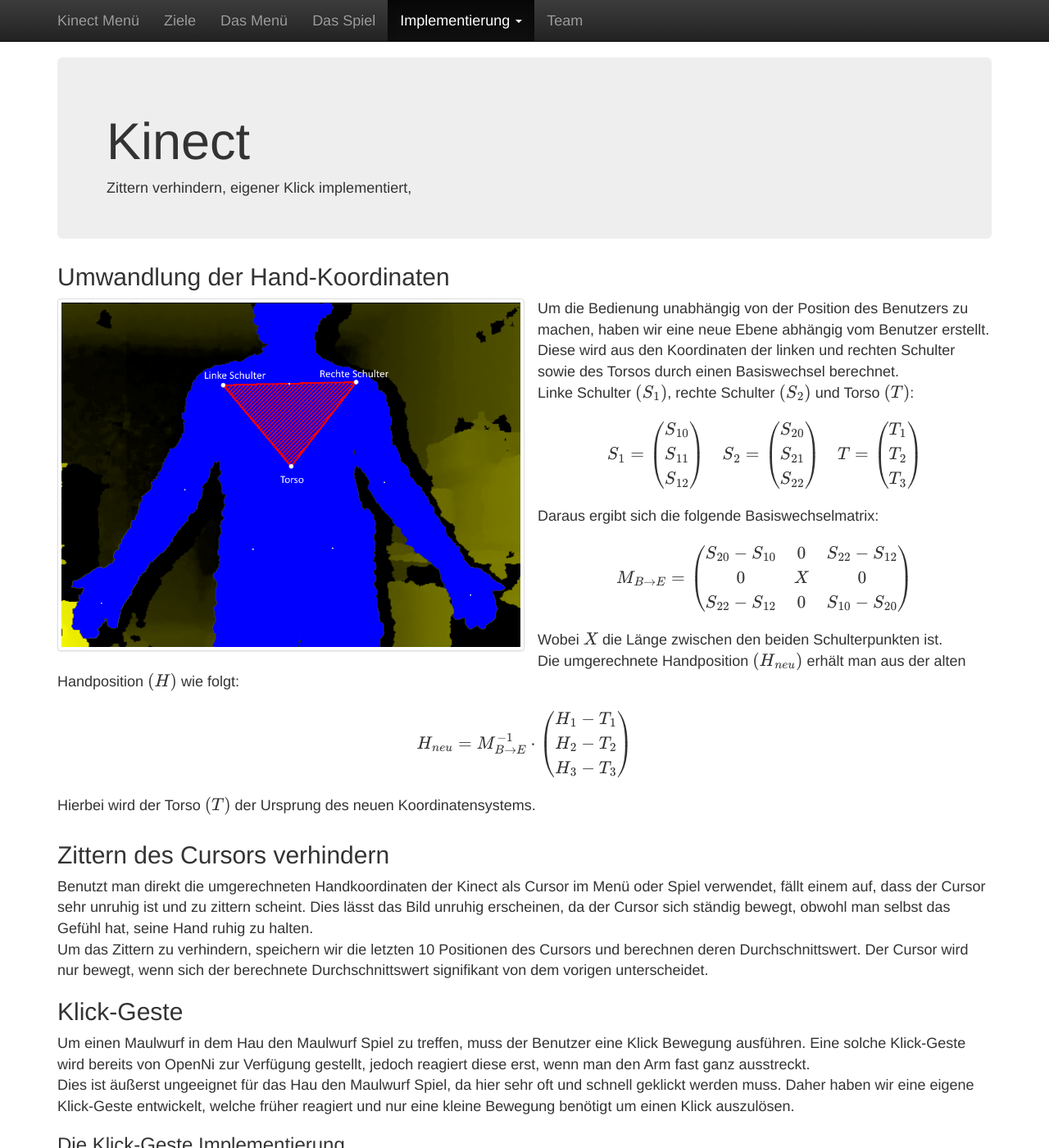
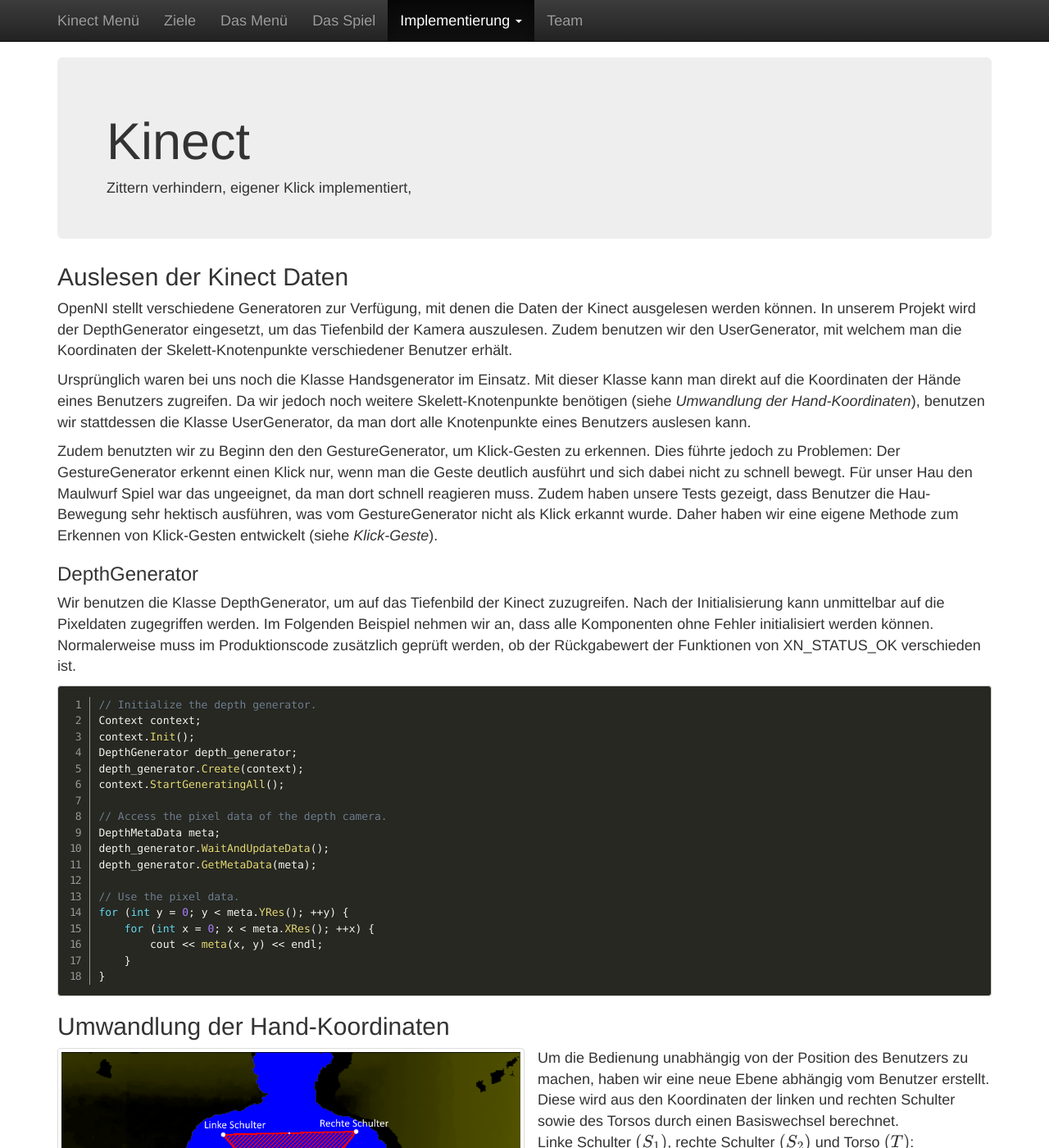
Before and after one commit to dagophil/sfml_openni, a Jekyll site: the page built from doc_src/_implementation/kinect.html, in a window 1280 px wide and 1400 px high. Shown: the whole window at 82% size. Built offline with Jekyll 4.4.1, drawn with Linux system fonts in a browser that asks for light colours; formulas are drawn with MathJax 3; some of the changed text lies outside the part shown.

Commit message:
Worked on kinect doc.

```diff
--- a/doc_src/_implementation/kinect.html
+++ b/doc_src/_implementation/kinect.html
@@ -11,6 +11,38 @@
 
 	Zittern verhindern, eigener Klick implementiert,
 </div>
+
+<h2>Auslesen der Kinect Daten</h2>
+<p>OpenNI stellt verschiedene Generatoren zur Verfügung, mit denen die Daten der Kinect ausgelesen werden können. In unserem Projekt wird der DepthGenerator eingesetzt, um das Tiefenbild der Kamera auszulesen. Zudem benutzen wir den UserGenerator, mit welchem man die Koordinaten der Skelett-Knotenpunkte verschiedener Benutzer erhält.</p>
+<p>Ursprünglich waren bei uns noch die Klasse Handsgenerator im Einsatz. Mit dieser Klasse kann man direkt auf die Koordinaten der Hände eines Benutzers zugreifen. Da wir jedoch noch weitere Skelett-Knotenpunkte benötigen (siehe <em>Umwandlung der Hand-Koordinaten</em>), benutzen wir stattdessen die Klasse UserGenerator, da man dort alle Knotenpunkte eines Benutzers auslesen kann.</p>
+<p>Zudem benutzten wir zu Beginn den den GestureGenerator, um Klick-Gesten zu erkennen. Dies führte jedoch zu Problemen: Der GestureGenerator erkennt einen Klick nur, wenn man die Geste deutlich ausführt und sich dabei nicht zu schnell bewegt. Für unser Hau den Maulwurf Spiel war das ungeeignet, da man dort schnell reagieren muss. Zudem haben unsere Tests gezeigt, dass Benutzer die Hau-Bewegung sehr hektisch ausführen, was vom GestureGenerator nicht als Klick erkannt wurde. Daher haben wir eine eigene Methode zum Erkennen von Klick-Gesten entwickelt (siehe <em>Klick-Geste</em>).</p>
+
+<h3>DepthGenerator</h3>
+<p>Wir benutzen die Klasse DepthGenerator, um auf das Tiefenbild der Kinect zuzugreifen. Nach der Initialisierung kann unmittelbar auf die Pixeldaten zugegriffen werden. Im Folgenden Beispiel nehmen wir an, dass alle Komponenten ohne Fehler initialisiert werden können. Normalerweise muss im Produktionscode zusätzlich geprüft werden, ob der Rückgabewert der Funktionen von XN_STATUS_OK verschieden ist.</p>
+
+<pre class="line-numbers">
+<code class="language-cpp">
+// Initialize the depth generator.
+Context context;
+context.Init();
+DepthGenerator depth_generator;
+depth_generator.Create(context);
+context.StartGeneratingAll();
+
+// Access the pixel data of the depth camera.
+DepthMetaData meta;
+depth_generator.WaitAndUpdateData();
+depth_generator.GetMetaData(meta);
+
+// Use the pixel data.
+for (int y = 0; y &lt; meta.YRes(); ++y) {
+    for (int x = 0; x &lt; meta.XRes(); ++x) {
+        cout &lt;&lt; meta(x, y) &lt;&lt; endl;
+    }
+}</code>
+</pre>
+
+
 
 <h2>Umwandlung der Hand-Koordinaten</h2>
     <div class="clearfix">
@@ -58,37 +90,36 @@
     Um das Zittern zu verhindern, speichern wir die letzten 10 Positionen des Cursors und berechnen deren Durchschnittswert. Der Cursor wird nur bewegt, wenn sich der berechnete Durchschnittswert signifikant von dem vorigen unterscheidet.
 
 	<h2>Klick-Geste</h2>
-    <p>Um einen Maulwurf in dem Hau den Maulwurf Spiel zu treffen, muss der Benutzer eine Klick Bewegung ausführen. Eine solche Klick-Geste wird bereits von OpenNi zur Verfügung gestellt, jedoch reagiert diese erst, wenn man den Arm fast ganz ausstreckt.<br/>
+    <p>Um einen Maulwurf in dem Hau den Maulwurf Spiel zu treffen, muss der Benutzer eine Klick Bewegung ausführen. Eine solche Klick-Geste wird bereits von OpenNi zur Verfügung gestellt, jedoch reagiert diese erst, wenn man den Arm fast ganz ausstreckt. Zudem reagiert der GestureGenerator von OpenNI nicht bei hektischen Bewegungen.<br/>
     Dies ist äußerst ungeeignet für das Hau den Maulwurf Spiel, da hier sehr oft und schnell geklickt werden muss. Daher haben wir eine eigene Klick-Geste entwickelt, welche früher reagiert und nur eine kleine Bewegung benötigt um einen Klick auszulösen.</p>
-    <h3> Die Klick-Geste Implementierung</h3>
+
+<h3>Implementierung der Klick-Geste</h3>
+<p>Um eine Klick-Geste zu erkennen, wird die aktuelle Handposition mit der Position 0.1 Sekunden zuvor verglichen. Ist der Unterschied in y-Richtung groß genug, wird ein Callback ausgelöst.</p>
 <pre class="line-numbers">
 <code class="language-cpp">
+// Note: The type of positions is list&lt;pair&lt;float, float&gt; &gt;.
+float const delay = 0.1;
+float const threshold = 0.4;
+
 // Add the new point and its timestamp to the queue.
-positions_.emplace_back(elapsed_time_, point.Y);
+positions.emplace_back(elapsed_time, point.Y);
 
 // Remove all points that are too old.
-while (!positions_.empty() && positions_.front().first+max_delay_ &lt; elapsed_time_)
-    positions_.pop_front();
+while (!positions.empty() && positions.front().first + delay &lt; elapsed_time)
+    positions.pop_front();
 
 // Check if enough movement happened.
-float sum = 0.0;
-float prev = positions_.front().second;
-for (auto const & p : positions_) {
-    if (p.second &gt; prev) {
-        sum += abs(p.second - prev);
-        prev = p.second;
-    }
-}
+auto d = positions.back().second - positions.front().second;
 
-// To prevent rapid clicking, only fire handle_click_() if no click happened just before.
-if (clicked_) {
-    if (sum &lt; threshold_) {
-        clicked_ = false;
+// Make sure that the callback is only fired once per gesture.
+if (clicked) {
+    if (d &lt; threshold) {
+        clicked = false;
     }
 } else {
-    if (sum &gt;= threshold_) {
-        clicked_ = true;
-        handle_click_();
+    if (d &gt;= threshold) {
+        clicked = true;
+        handle_click();
     }
 }</code>
 </pre>
--- a/doc_src/_implementation/libraries.html
+++ b/doc_src/_implementation/libraries.html
@@ -7,4 +7,9 @@
 
 <div class="jumbotron">
     <h1>Libraries!</h1>
+    <p>In unserem Projekt werden drei Libraries eingesetzt. Die Schnittstelle zur Kinect ist in der <a href="http://structure.io/openni" target="_blank">OpenNI Library</a> implementiert. Zum Erzeugen eines Fensters und zum Laden und Zeichnen von Bildern wird <a href="http://www.sfml-dev.org/" target="_blank">SFML</a> eingesetzt. Das Laden von XML-Dateien wird von <a href="http://www.grinninglizard.com/tinyxml2/" target="_blank">TinyXML-2</a> übernommen.</p>
 </div>
+
+<h2>OpenNI</h2>
+<p>OpenNI wurde entwickelt, um die Entwicklung von Anwendungen mit 3D Kamera Input zu erleichtern. Durch die OpenNI API können Anwendungen, zum Beispiel Spiele, unabhängig von dem Gerät entwickelt werden, das die Eingabedaten liefert. Das Hauptziel von OpenNI ist, ein Interface für Anwendungen zur Verfügung zu stellen, die ein <a href="https://de.wikipedia.org/wiki/Natural_User_Interface" target="_blank">Natural User Interface</a> zur Eingabe nutzen (Gesten, Körperhaltungen, usw).</p>
+<p>Die OpenNI API stellt Generatoren zur Verfügung, mit denen die konkreten Eingabedaten ausgelesen werden können. Beispielsweise wird der Zugriff auf das Tiefenbild der Kinect Kamera durch die Klasse DepthGenerator ermöglicht. Wie wir OpenNI in unserem Projekt eingesetzt haben, finden Sie unter <a href="kinect.html">Kinect Schnittstelle.</a></p>
```
